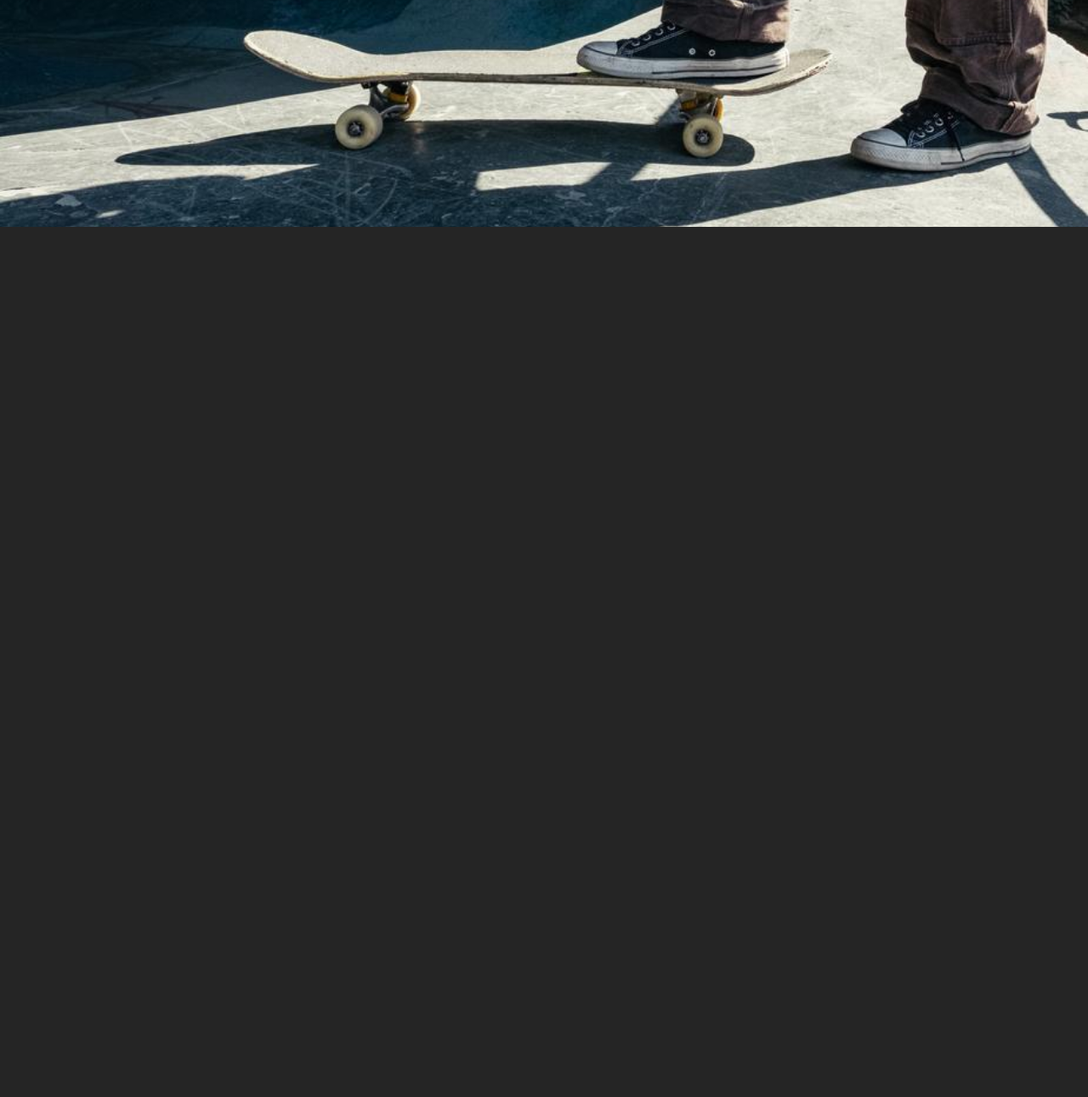
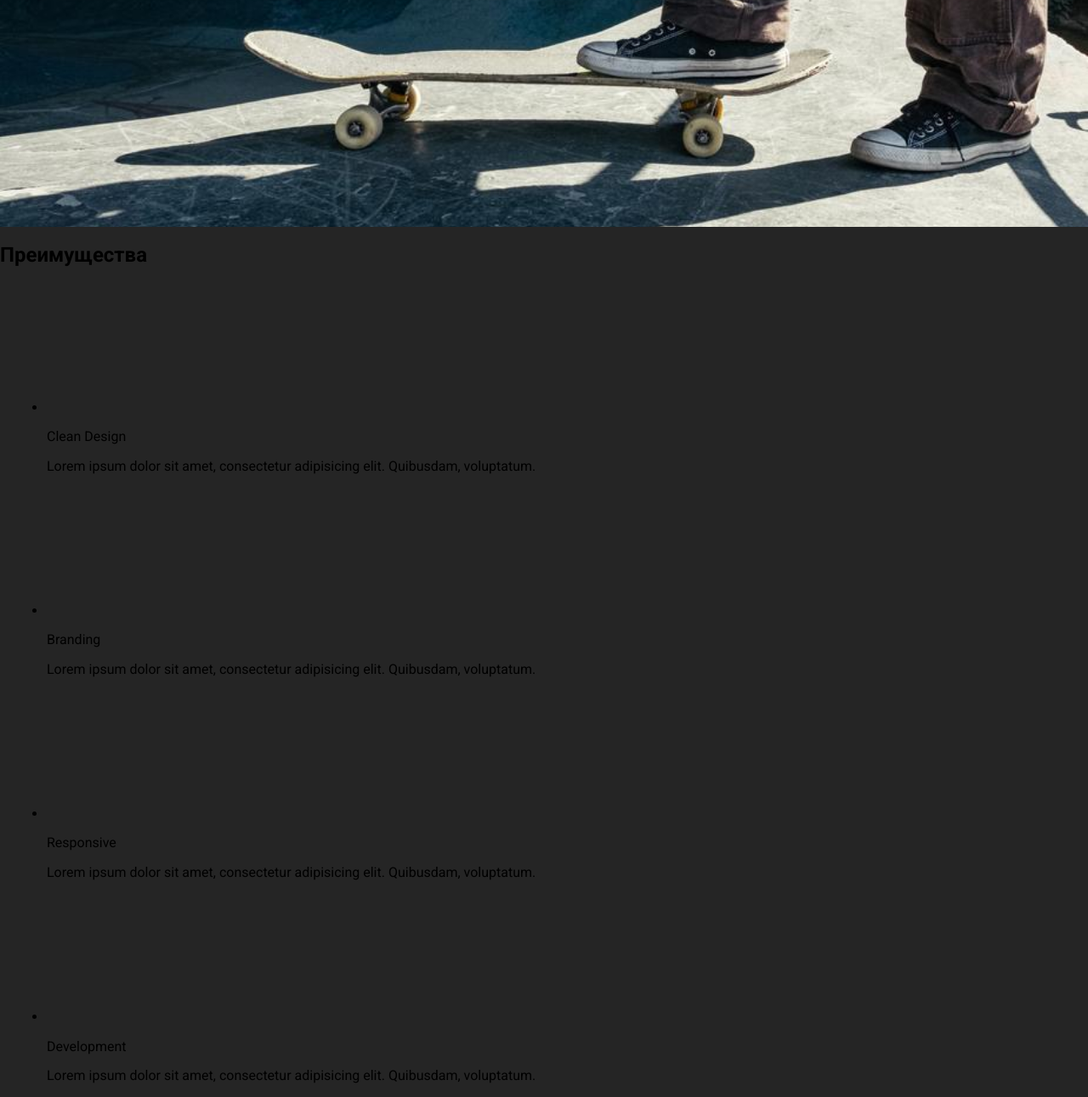
Before and after one commit to Belchenkov/grid-exe, a website: page index.html in a window 1280 px wide. Shown: the part 668-1959 px from the top of the page at 85% size. Before the commit the page ends 935 px from the top, so only its background shows below. Drawn offline with nearby package versions, Linux system fonts and the light colour scheme; files that its build step writes are made by us from their sources; no server answers; files whose address does not match are found by name.

Commit message:
Section Advantages - HTML

```diff
--- a/index.html
+++ b/index.html
@@ -44,7 +44,7 @@
     </header>
     <!-- end of Header  -->
 
-    <!-- Section Banner  -->
+    <!-- section Banner  -->
     <section class="banner">
       <div class="banner__wrap wrap">
         <div class="banner__info">
@@ -59,7 +59,51 @@
         </div>
       </div>
     </section>
-    <!-- end of Section Banner  -->
+    <!-- end of section Banner  -->
+
+    <!-- section Advantages  -->
+    <section class="advantages">
+      <h2 class="advantages__title">Преимущества</h2>
+      <ul class="advantages__list wrap">
+        <li class="advantages__item">
+          <div class="advantages__img">
+            <svg class="advantages__svg">
+              <use xlink:href="img/symbol/sprite.svg#leaf"></use>
+            </svg>
+          </div>
+          <p class="advantages__subtitle">Clean Design</p>
+          <p class="advantages__text">Lorem ipsum dolor sit amet, consectetur adipisicing elit. Quibusdam, voluptatum.</p>
+        </li>
+        <li class="advantages__item">
+          <div class="advantages__img">
+            <svg class="advantages__svg">
+              <use xlink:href="img/symbol/sprite.svg#badge"></use>
+            </svg>
+          </div>
+          <p class="advantages__subtitle">Branding</p>
+          <p class="advantages__text">Lorem ipsum dolor sit amet, consectetur adipisicing elit. Quibusdam, voluptatum.</p>
+        </li>
+        <li class="advantages__item">
+          <div class="advantages__img">
+            <svg class="advantages__svg">
+              <use xlink:href="img/symbol/sprite.svg#smartphone"></use>
+            </svg>
+          </div>
+          <p class="advantages__subtitle">Responsive</p>
+          <p class="advantages__text">Lorem ipsum dolor sit amet, consectetur adipisicing elit. Quibusdam, voluptatum.</p>
+        </li>
+        <li class="advantages__item">
+          <div class="advantages__img">
+            <svg class="advantages__svg">
+              <use xlink:href="img/symbol/sprite.svg#settings-work-tool"></use>
+            </svg>
+          </div>
+          <p class="advantages__subtitle">Development</p>
+          <p class="advantages__text">Lorem ipsum dolor sit amet, consectetur adipisicing elit. Quibusdam, voluptatum.</p>
+        </li>
+      </ul>
+    </section>
+    <!-- ens section Advantages  -->
   </div>
 </body>
 </html>
```
Also changed, not shown: build/index.html.
